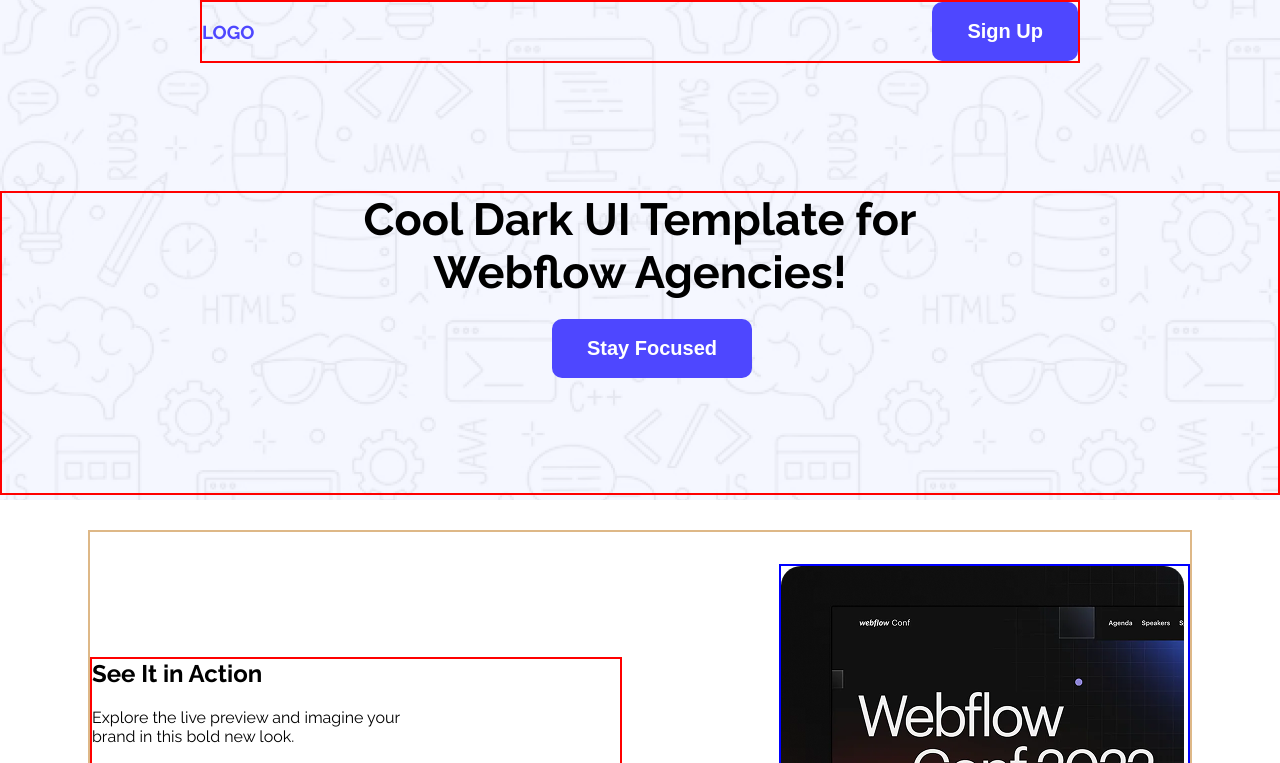
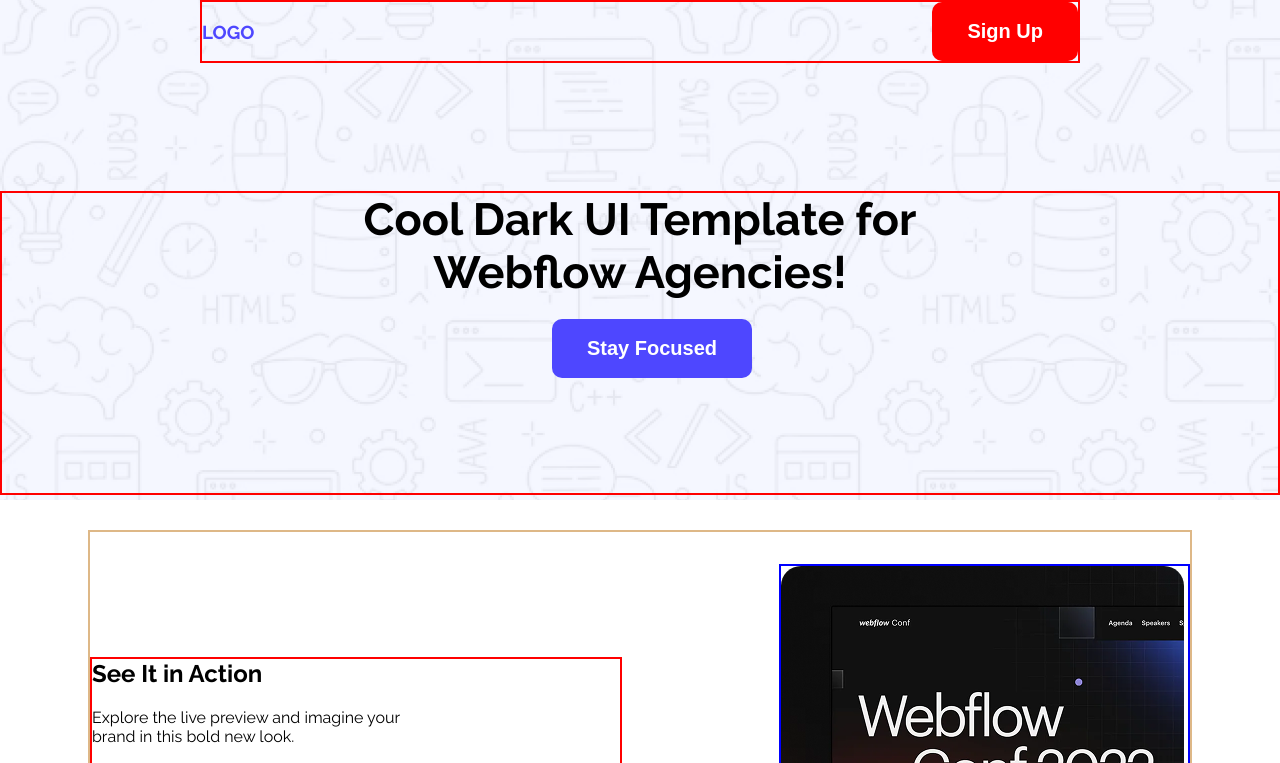
Before and after one commit to rimiruma/Assignment-1-, a plain HTML site: page index.html in a window 1280 px wide. In both pictures the pointer is over the button "Sign Up". Shown: the top 763 px of the page. Drawn offline with Linux system fonts and the light colour scheme.

Commit message:
added btn hover setup done

```diff
--- a/styles/assignment1.css
+++ b/styles/assignment1.css
@@ -20,6 +20,12 @@
     padding: 18px 35px;
     border-radius: 10px;
   }
+
+  button:hover {
+    background-color: red;
+    cursor: pointer;
+  }
+
 
   nav{
     display: flex;
```
